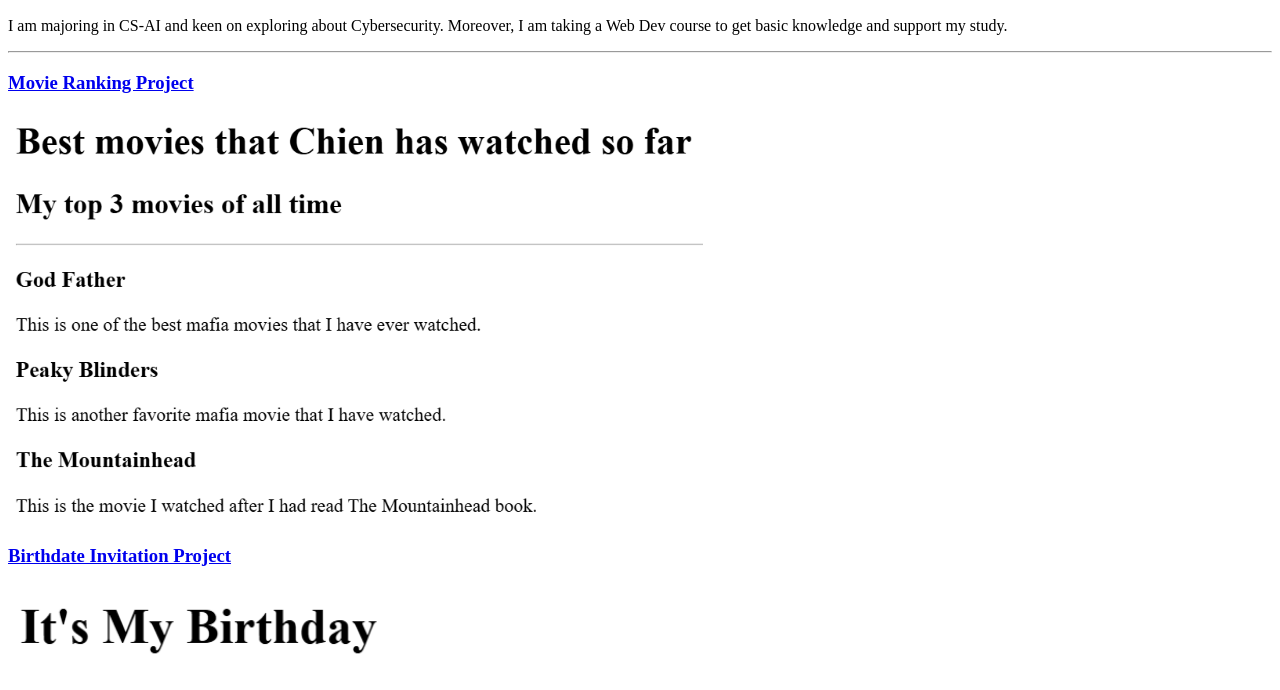
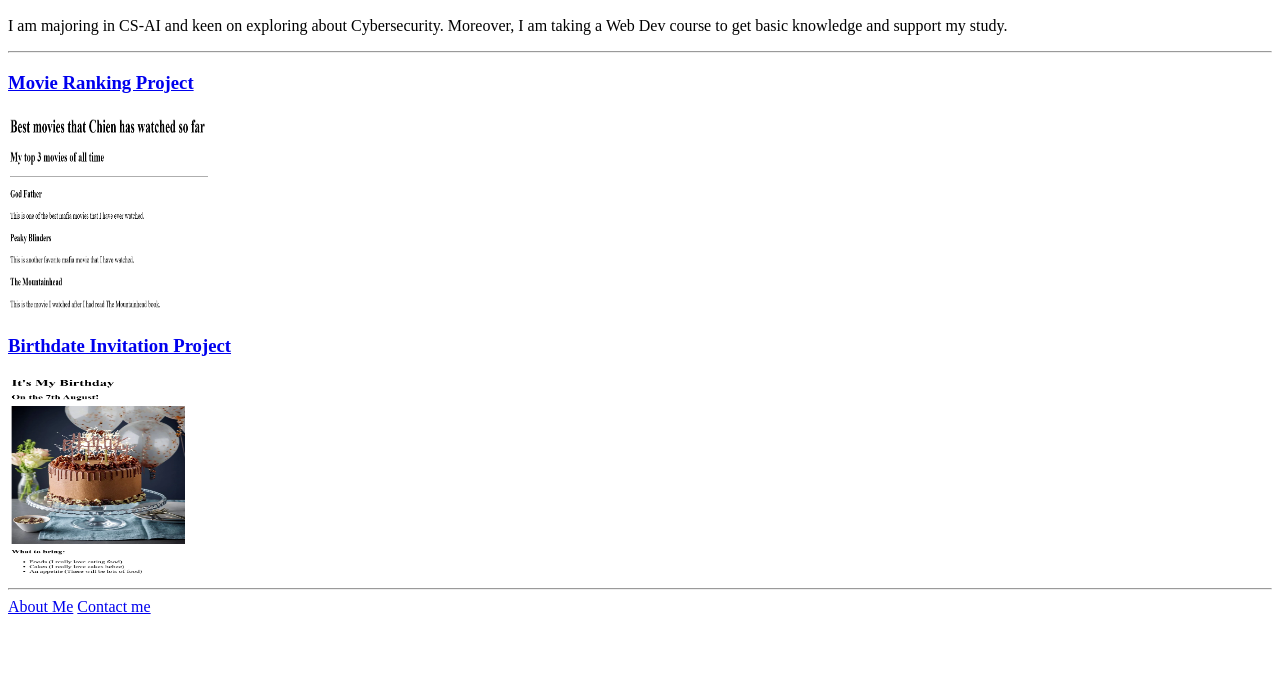
Before and after one commit to Trchien123/html-portfolio, a plain HTML site: page index.html in a window 1280 px wide. Shown: the part 110-800 px from the top of the page. Drawn offline with Linux system fonts and the light colour scheme.

Commit message:
update picture size

```diff
--- a/index.html
+++ b/index.html
@@ -14,10 +14,10 @@
     </p>
     <hr />
     <h3><a href="./public/movie-ranking.html">Movie Ranking Project</a></h3>
-    <a href="./public/movie-ranking.html"><img src="./assets/images/movie-ranking.png" height="auto" width="55%"
+    <a href="./public/movie-ranking.html"><img src="./assets/images/movie-ranking.png" height="200" width="200"
         alt="This is a picture of my Movie Ranking Project"/></a>
     <h3><a href="./public/birthday-invite.html">Birthdate Invitation Project</a></h3>
-    <a href="./public/birthday-invite.html"><img src="./assets/images/birthday-invite.png" height="auto" width="55%"
+    <a href="./public/birthday-invite.html"><img src="./assets/images/birthday-invite.png" height="200" width="200"
         alt="This is the picture of my Birthday Invitaion Project"/></a>
     <hr/>
     <a href="./public/about.html">About Me</a>
```
